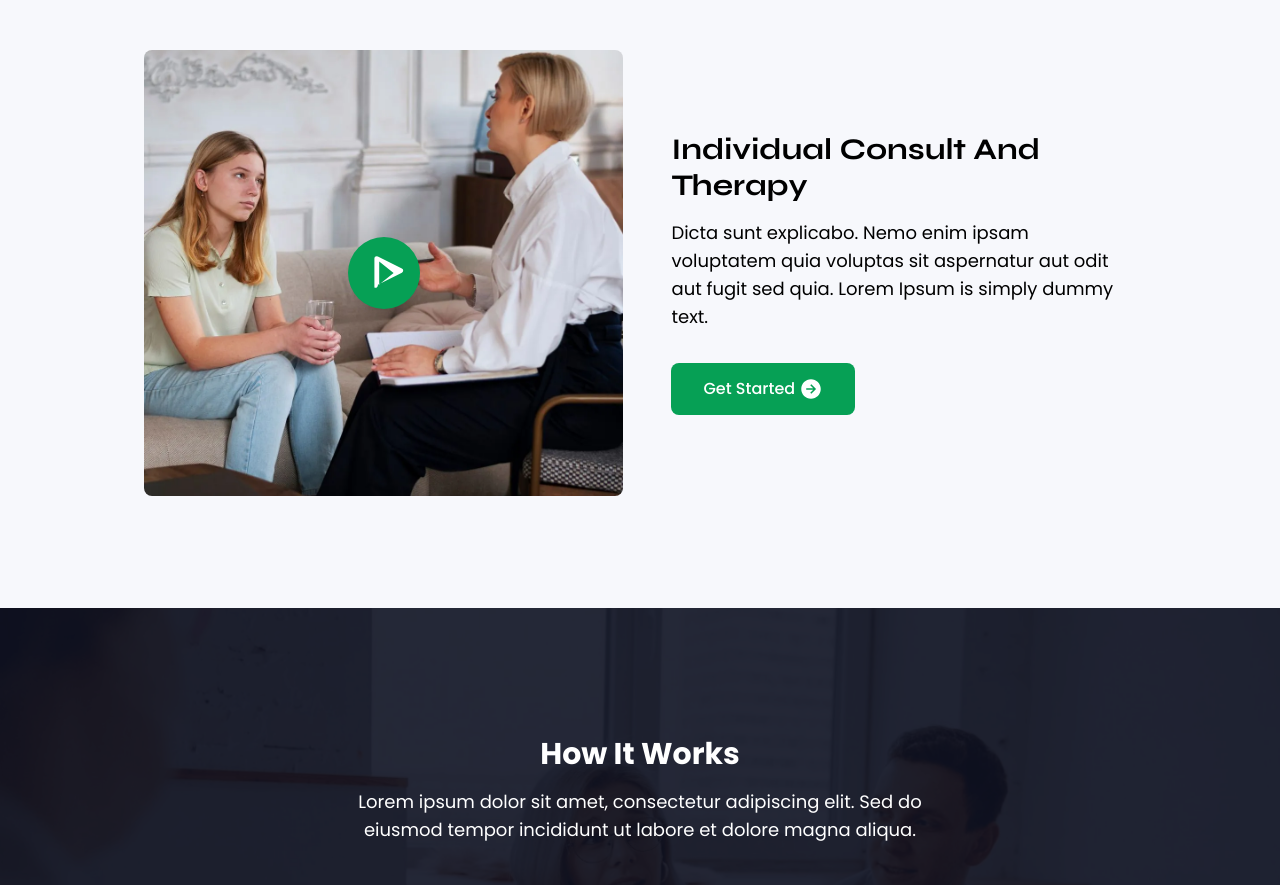
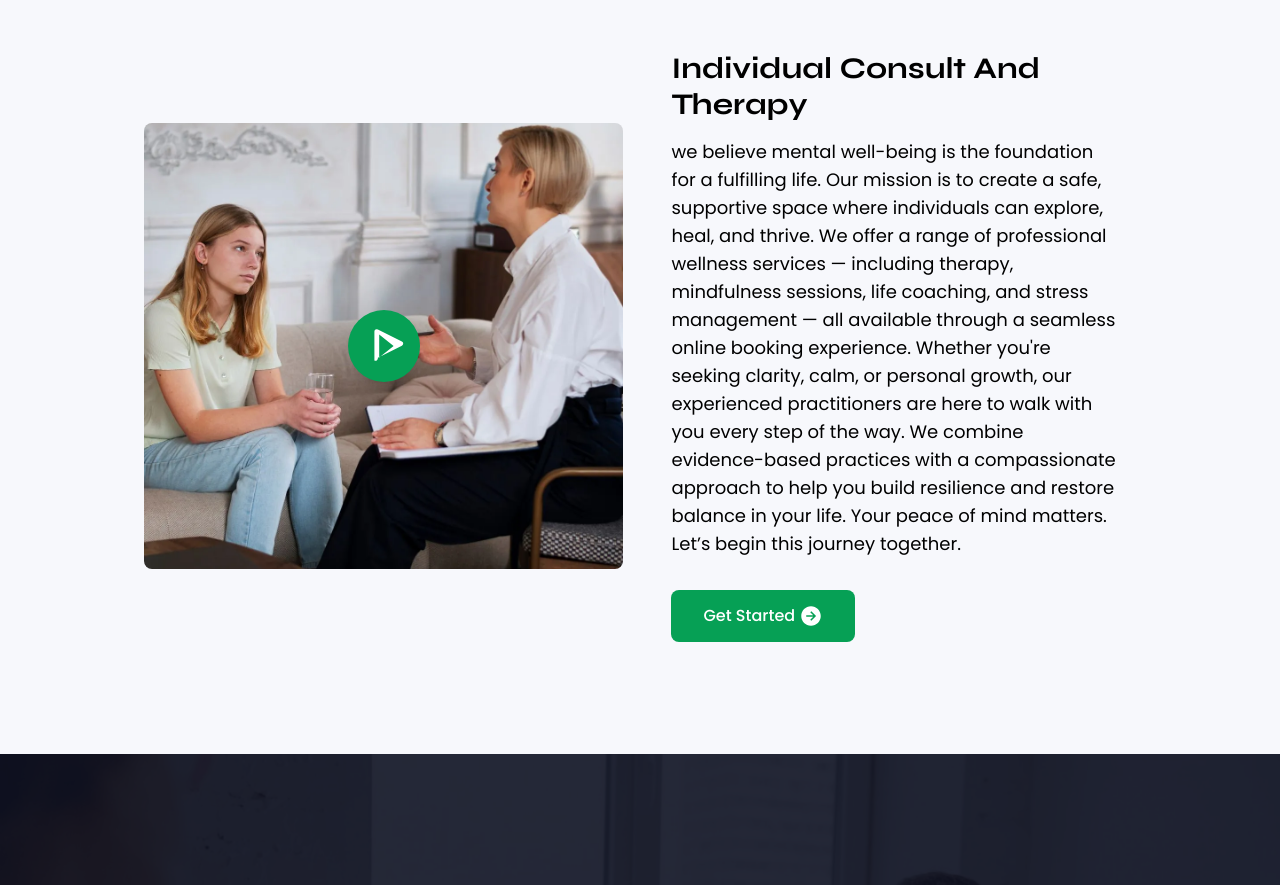
Before and after one commit to Lily0335/mind-leap, a React (Vite) app: page / in a window 1280 px wide. Shown: the part 1720-2605 px from the top of the page. Built offline with nearby package versions, Linux system fonts and the light colour scheme.

Commit message:
Update About.jsx

```diff
--- a/src/components/About.jsx
+++ b/src/components/About.jsx
@@ -66,7 +66,11 @@ const About = () => {
                     >
                         <h2 className='text-3xl font-bold mb-4 font-secondary capitalize'>individual consult and therapy</h2>
                         <p className='text-lg mb-8'>
-                            Dicta sunt explicabo. Nemo enim ipsam voluptatem quia voluptas sit aspernatur aut odit aut fugit sed quia. Lorem Ipsum is simply dummy text.
+                            we believe mental well-being is the foundation for a fulfilling life. Our mission is to create a safe, supportive space where individuals can explore, heal, and thrive. We offer a range of professional wellness services — including therapy, mindfulness sessions, life coaching, and stress management — all available through a seamless online booking experience.
+
+Whether you're seeking clarity, calm, or personal growth, our experienced practitioners are here to walk with you every step of the way. We combine evidence-based practices with a compassionate approach to help you build resilience and restore balance in your life.
+
+Your peace of mind matters. Let’s begin this journey together.
                         </p>
                         <button className="bg-primary text-white py-3.5 px-8 font-medium rounded-lg hover:bg-primary/90 flex gap-1 items-center">
                             <span>
```
